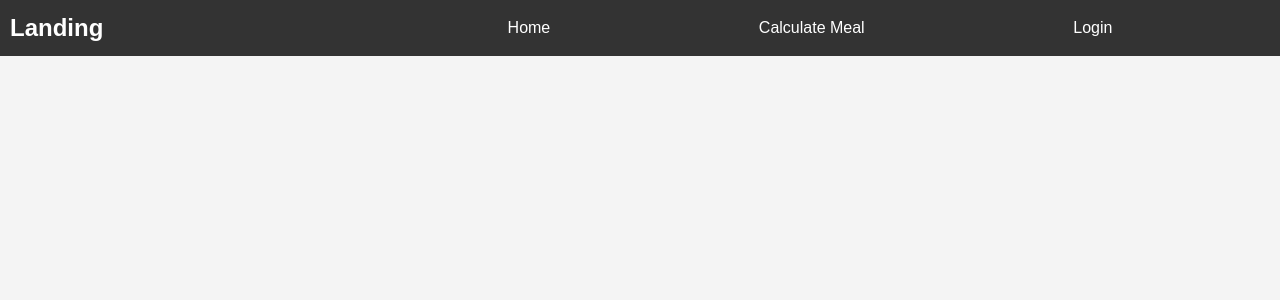
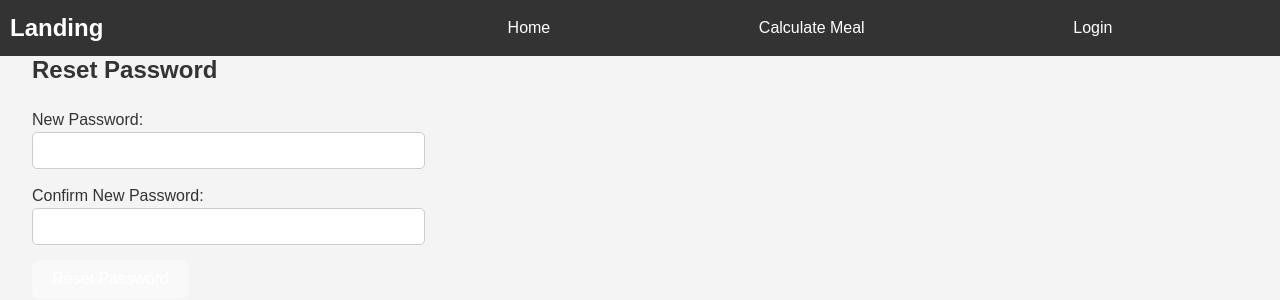
Before and after one commit to Cristianp24/FoodProject, a React (Vite) app in the folder frontend/: page /reset-password/1 in a window 1280 px wide. Shown: the top 300 px of the page. Built offline with nearby package versions, Linux system fonts and the light colour scheme.

Commit message:
Add Function Forgot Password

```diff
--- a/frontend/src/App.css
+++ b/frontend/src/App.css
@@ -15,10 +15,6 @@ body {
   min-height: 100vh;
 }
 
-.main-content {
-  flex: 1;
-  padding: 20px;
-}
 
 /* Navbar Styles */
 .navbar {
--- a/frontend/src/App.jsx
+++ b/frontend/src/App.jsx
@@ -9,6 +9,8 @@ import Navbar from './components/NavBar/Navbar';
 import UserMeals from './components/UserMeals/UserMeals';
 import MealDetails from './views/mealDetail/mealDetails';
 import SignUp from './views/Form/SigIn';
+import RequestPasswordReset from './views/Form/RequestPasswordReset.jsx';
+import ResetPassword from './views/Form/ResetPassword.jsx';
 import './App.css';
 function App() {
   //const location = useLocation(); // Use useLocation to determine the path
@@ -24,6 +26,8 @@ function App() {
           <Route path="/" element={<LandingPage />} />
           <Route path="/login" element={<Login />} />
           <Route path="/register" element={<SignUp />} />
+          <Route path="/request-password-reset" element={<RequestPasswordReset />} />
+          <Route path="/reset-password/:token" element={<ResetPassword />} />
           <Route path="/home" element={<Home />} />
           <Route path="/create-meal" element={<CreateMeal />} />
           <Route path="/meals/:mealId" element={<MealDetails />} />
--- a/frontend/src/views/Form/Login.jsx
+++ b/frontend/src/views/Form/Login.jsx
@@ -1,8 +1,6 @@
 import React, { useState } from 'react';
 import { useNavigate } from 'react-router-dom';
-import { jwtDecode } from 'jwt-decode';
-
-
+import { jwtDecode }  from 'jwt-decode'; // Asegúrate de importar correctamente jwt-decode
 
 const Login = () => {
   const [email, setEmail] = useState('');
@@ -22,29 +20,34 @@ const Login = () => {
       });
 
       if (response.ok) {
-        const data = await response.json(); // Obtener la respuesta en JSON
-        console.log("Login response data:", data); // Verificar la respuesta del servidor
+        const data = await response.json();
+        console.log("Login response data:", data);
 
         if (data.token) {
-          // Decodificar el token para obtener el userId
+          try {
+            // Decodificar el token y verificar el ID de usuario
             const decodedToken = jwtDecode(data.token);
-          console.log('Decoded token:', decodedToken); // Verificar qué campos tiene el token
+            console.log('Decoded token:', decodedToken);
 
-          // Intentar obtener el userId del campo 'id' o del campo 'sub' (para Google)
+            // Obtener el ID de usuario (usar `id` para local y `sub` para Google)
             const userId = decodedToken.id || decodedToken.sub;
             if (!userId) {
               throw new Error('User ID not found in token');
             }
 
-          localStorage.setItem('token', data.token); // Guardar el token JWT
-          localStorage.setItem('userId', userId); // Guardar el ID de usuario en el localStorage
+            localStorage.setItem('token', data.token);
+            localStorage.setItem('userId', userId);
 
-          navigate('/home'); // Redirigir al usuario a la página de inicio
+            navigate('/home');
+          } catch (decodeError) {
+            console.error('Token decode error:', decodeError);
+            setError('Invalid token received');
+          }
         } else {
           setError('Login failed: no token received');
         }
       } else {
-        const errorData = await response.json(); // Capturar mensaje de error
+        const errorData = await response.json();
         setError(errorData.message || 'Login failed');
       }
     } catch (error) {
@@ -53,12 +56,10 @@ const Login = () => {
     }
   };
 
-  // Manejar inicio de sesión con Google (redirige al backend)
+  // Manejar inicio de sesión con Google
   const handleGoogleLogin = () => {
-
-    window.location.href = 'http://localhost:3000/users/auth/google/callback';
-
-
+    // Redirige al endpoint de Google del backend
+    window.location.href = 'http://localhost:3000/users/auth/google';
   };
 
   return (
@@ -87,10 +88,20 @@ const Login = () => {
         <button type="submit">Login</button>
       </form>
 
-      <p>or</p>
+      <p>Forgot password? <a href="/request-password-reset">Reset Password</a></p>
 
-      {/* Botón de inicio de sesión con Google */}
-      <button onClick={handleGoogleLogin} style={{ backgroundColor: '#4285F4', color: 'white', padding: '10px 20px', border: 'none', borderRadius: '4px', cursor: 'pointer' }}>
+      <button
+        onClick={handleGoogleLogin}
+        style={{
+          backgroundColor: '#4285F4',
+          color: 'white',
+          padding: '10px 20px',
+          border: 'none',
+          borderRadius: '4px',
+          cursor: 'pointer',
+          marginTop: '1rem'
+        }}
+      >
         Login with Google
       </button>
 
--- /dev/null
+++ b/frontend/src/views/Form/RequestPasswordReset.jsx
@@ -0,0 +1,53 @@
+import React, { useState } from 'react';
+
+const RequestPasswordReset = () => {
+  const [email, setEmail] = useState('');
+  const [message, setMessage] = useState('');
+  const [error, setError] = useState('');
+
+  const handleRequestReset = async (e) => {
+    e.preventDefault();
+
+    try {
+      const response = await fetch('http://localhost:3000/users/request-password-reset', {
+        method: 'POST',
+        headers: { 'Content-Type': 'application/json' },
+        body: JSON.stringify({ email }),
+      });
+
+      if (response.ok) {
+        const data = await response.json();
+        setMessage(data.message);
+        setError('');
+      } else {
+        const errorData = await response.json();
+        setError(errorData.message || 'Error requesting password reset');
+      }
+    } catch (error) {
+      console.error('Error:', error);
+      setError('An unexpected error occurred');
+    }
+  };
+
+  return (
+    <div style={{ maxWidth: '400px', margin: 'auto', padding: '2rem' }}>
+      <h2>Request Password Reset</h2>
+      <form onSubmit={handleRequestReset}>
+        <div>
+          <label>Email:</label>
+          <input
+            type="email"
+            value={email}
+            onChange={(e) => setEmail(e.target.value)}
+            required
+          />
+        </div>
+        <button type="submit">Send Reset Link</button>
+      </form>
+      {message && <p style={{ color: 'green' }}>{message}</p>}
+      {error && <p style={{ color: 'red' }}>{error}</p>}
+    </div>
+  );
+};
+
+export default RequestPasswordReset;
--- /dev/null
+++ b/frontend/src/views/Form/ResetPassword.jsx
@@ -0,0 +1,79 @@
+import React, { useState } from 'react';
+import { useParams, useNavigate } from 'react-router-dom';
+
+const ResetPassword = () => {
+  const { token } = useParams(); // Obtener el token de la URL
+  const [newPassword, setNewPassword] = useState('');
+  const [confirmPassword, setConfirmPassword] = useState('');
+  const [message, setMessage] = useState('');
+  const [error, setError] = useState('');
+  const navigate = useNavigate();
+
+  const handleResetPassword = async (e) => {
+    e.preventDefault();
+
+    if (newPassword !== confirmPassword) {
+      setError('Passwords do not match');
+      return;
+    }
+
+    if (newPassword.length < 8) {
+      setError('Password should be at least 8 characters');
+      return;
+    }
+
+    try {
+      const response = await fetch(`http://localhost:3000/users/reset-password/${token}`, {
+        method: 'POST',
+        headers: {
+          'Content-Type': 'application/json',
+          'Authorization': `Bearer ${token}` // Añadir el token en la cabecera
+        },
+        body: JSON.stringify({ newPassword }),
+      });
+
+      if (response.ok) {
+        setMessage('Password has been reset successfully');
+        setError('');
+        setTimeout(() => navigate('/login'), 3000);
+      } else {
+        const errorData = await response.json();
+        setError(errorData.message || 'Error resetting password');
+      }
+    } catch (error) {
+      console.error('Error:', error);
+      setError('An unexpected error occurred');
+    }
+  };
+
+  return (
+    <div style={{ maxWidth: '400px', margin: 'auto', padding: '2rem' }}>
+      <h2>Reset Password</h2>
+      <form onSubmit={handleResetPassword}>
+        <div>
+          <label>New Password:</label>
+          <input
+            type="password"
+            value={newPassword}
+            onChange={(e) => setNewPassword(e.target.value)}
+            required
+          />
+        </div>
+        <div>
+          <label>Confirm New Password:</label>
+          <input
+            type="password"
+            value={confirmPassword}
+            onChange={(e) => setConfirmPassword(e.target.value)}
+            required
+          />
+        </div>
+        <button type="submit">Reset Password</button>
+      </form>
+      {message && <p style={{ color: 'green' }}>{message}</p>}
+      {error && <p style={{ color: 'red' }}>{error}</p>}
+    </div>
+  );
+};
+
+export default ResetPassword;
--- a/frontend/src/views/Landing/LandingPage.jsx
+++ b/frontend/src/views/Landing/LandingPage.jsx
@@ -25,6 +25,7 @@ const LandingPage = () => {
                     objectFit: 'cover',
                     position: 'absolute',
                     top: 0,
+                    borderRadius: '10px',
                     left: 0
                 }}
             />
```
Lines whose indentation alone changed are shown as unchanged.
